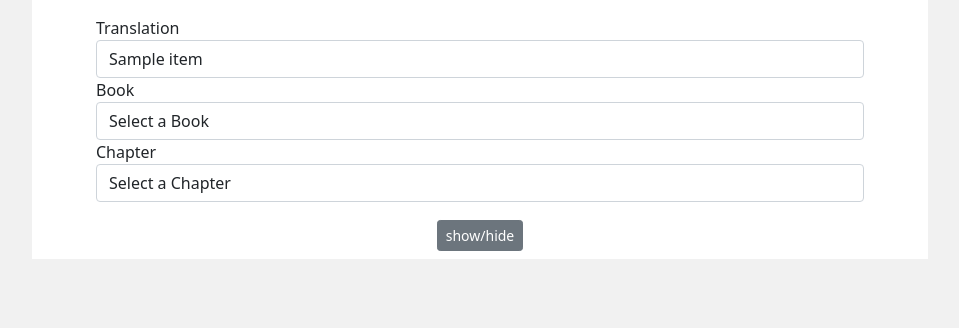
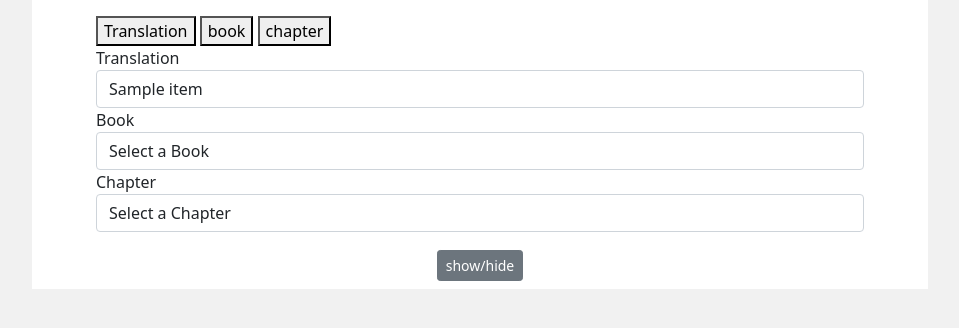
Before and after one commit to markinjamaica/therapy, a Django app: page /bible in a window 1280 px wide. Shown: the part 56-384 px from the top of the page, without its empty margins (160-1119 px from the left). Run offline with Django 3.2, Linux system fonts and the light colour scheme; tables that the repository leaves empty hold one stand-in row (values such as "Sample post"); a database or web service that is not in the repository returns one stand-in record (values such as "Sample title"); data that the repository does not hold is empty.

Commit message:
make buttons

```diff
--- a/biblehelp/templates/bible.html
+++ b/biblehelp/templates/bible.html
@@ -3,6 +3,11 @@
 {% block body%}
 
 <main>
+    <div class="breadcrumbs">
+        <button id="translation-crumb">Translation</button>
+        <button id="book-crumb">book</button>
+        <button id="chapter-crumb">chapter</button>
+    </div>
     <div class="form-container collapse show">
         {% csrf_token %}
         <label for="translation">Translation</label>
```
